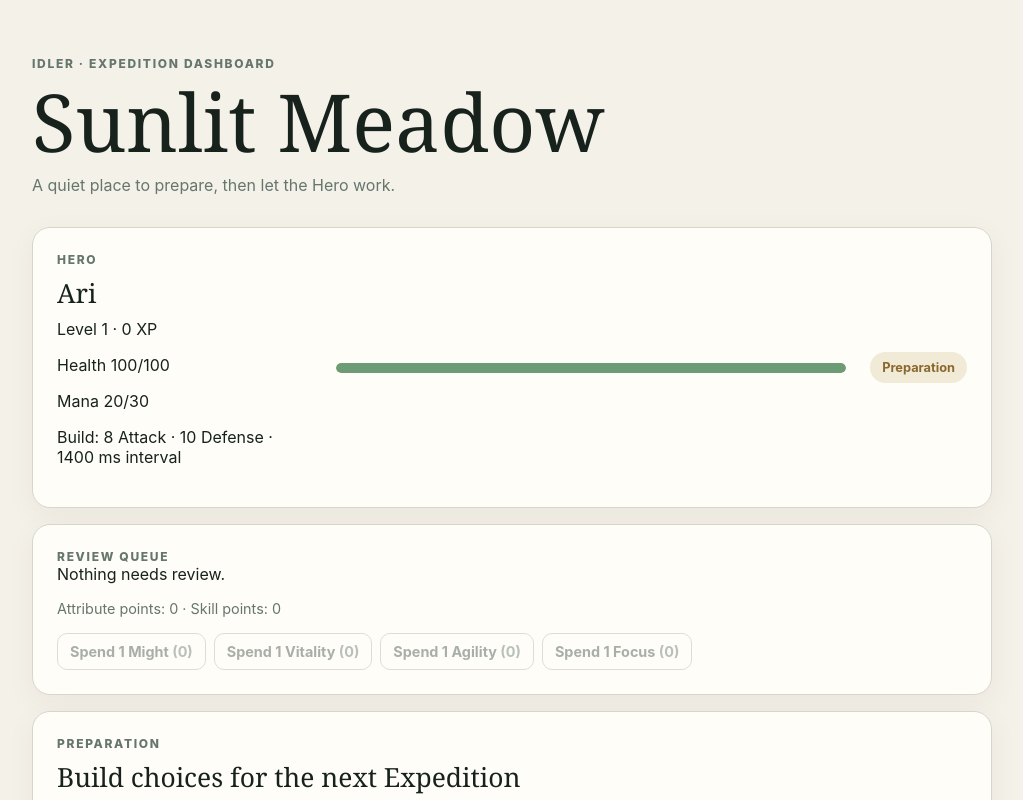
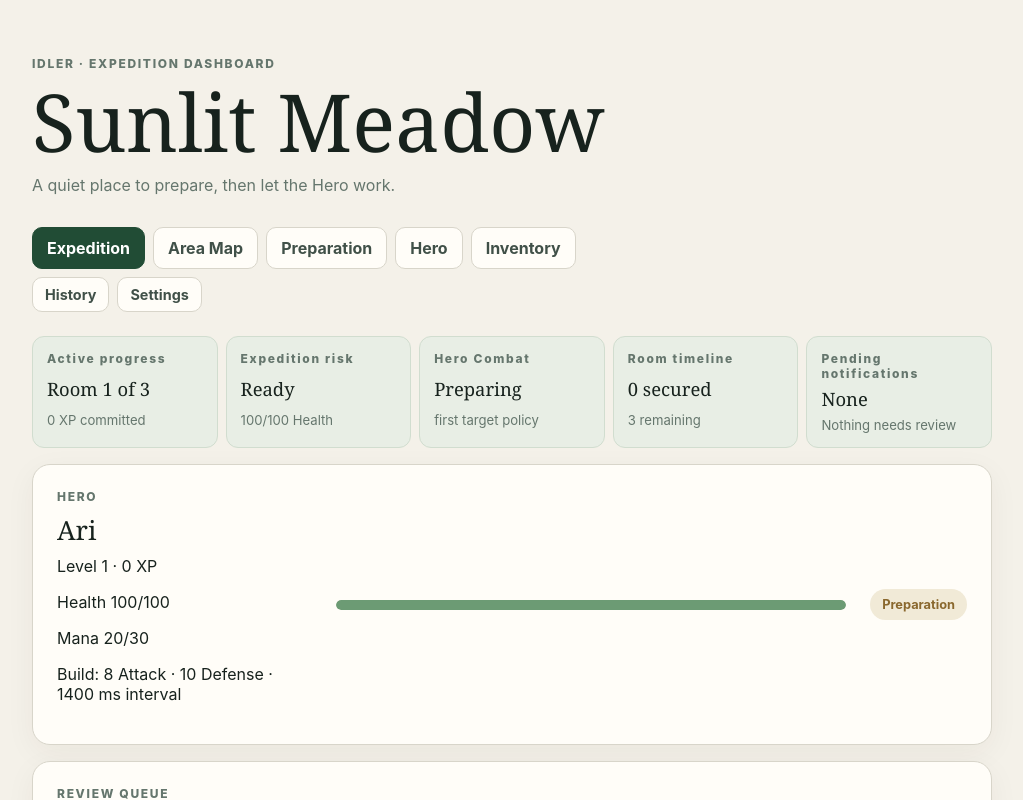
Before and after one commit to wtvar/idler, a React (Vite) app: page / in a window 1280 px wide. Shown: the top 800 px of the page, without its empty margins (128-1151 px from the left). Built offline with nearby package versions, Linux system fonts and the light colour scheme.

Commit message:
Complete player information architecture

```diff
--- a/src/App.tsx
+++ b/src/App.tsx
@@ -28,6 +28,8 @@ export function App() {
 
   const canStart = game.status === 'preparation' && game.progression.preparation.activeSkillIds.length === 4;
   const progress = game.roomType === 'complete' ? game.roomCount : game.roomIndex;
+  const expeditionRisk = game.status === 'recovery' ? 'Recovery' : game.status === 'active' && game.hero.health / game.hero.maxHealth < .35 ? 'High' : game.status === 'active' ? 'Watching' : 'Ready';
+  const heroCombatState = game.status === 'active' && game.roomType === 'combat' ? 'In Combat' : game.status === 'recovery' ? 'Recovering' : 'Preparing';
   const skillGroups: SkillKind[] = ['active', 'passive', 'aura', 'ultimate', 'mastery'];
   const skillButton = (skill: SkillDefinition) => {
     const rank = game.progression.skillRanks[skill.id] ?? 0;
@@ -49,7 +51,25 @@ export function App() {
   const equipButton = (item: Item, equipmentSlot?: EquipmentPosition) => <button className="secondary" onClick={() => send({ type: 'EQUIP_ITEM', itemId: item.id, equipmentSlot })} disabled={game.status !== 'preparation'}>{item.slot === 'ring' ? `Equip ${equipmentSlot ?? 'ring'}` : 'Equip'}</button>;
   return <main className="shell">
     <header><p className="eyebrow">IDLER · EXPEDITION DASHBOARD</p><h1>{game.areaName}</h1><p className="muted">A quiet place to prepare, then let the Hero work.</p></header>
-    <section className="hero-card" aria-label="Hero status">
+    <nav className="destination-nav" aria-label="Primary navigation">
+      <a className="active" href="#expedition">Expedition</a>
+      <a href="#area-map">Area Map</a>
+      <a href="#preparation">Preparation</a>
+      <a href="#hero">Hero</a>
+      <a href="#inventory">Inventory</a>
+    </nav>
+    <nav className="destination-nav secondary-nav" aria-label="Secondary navigation">
+      <a href="#history">History</a>
+      <a href="#settings">Settings</a>
+    </nav>
+    <section className="dashboard-summary" id="expedition" aria-label="Expedition summary">
+      <article><span className="label">Active progress</span><strong>Room {Math.min(progress + 1, game.roomCount)} of {game.roomCount}</strong><span>{game.committed.experience} XP committed</span></article>
+      <article><span className="label">Expedition risk</span><strong>{expeditionRisk}</strong><span>{Math.ceil(game.hero.health)}/{game.hero.maxHealth} Health</span></article>
+      <article><span className="label">Hero Combat</span><strong>{heroCombatState}</strong><span>{game.combat.targetPolicy} target policy</span></article>
+      <article><span className="label">Room timeline</span><strong>{progress} secured</strong><span>{game.roomCount - progress} remaining</span></article>
+      <article><span className="label">Pending notifications</span><strong>{game.reviewQueue.length || 'None'}</strong><span>{game.reviewQueue.length ? 'Review queue needs attention' : 'Nothing needs review'}</span></article>
+    </section>
+    <section className="hero-card" id="hero" aria-label="Hero status">
       <div><span className="label">HERO</span><h2>{game.hero.name}</h2><p>Level {game.progression.level} · {game.progression.experience} XP</p><p>Health {Math.ceil(game.hero.health)}/{game.hero.maxHealth}</p><p>Mana {Math.floor(game.combat.heroMana)}/{game.combat.maxMana}</p><p>Build: {game.hero.attack} Attack · {game.combat.heroDefense} Defense · {Math.round(game.hero.attackInterval)} ms interval</p></div>
       <div className="health-bar"><span style={{ width: `${Math.max(0, game.hero.health / game.hero.maxHealth * 100)}%` }} /></div>
       <div className="status-pill" data-status={game.status}>{game.status}</div>
@@ -62,7 +82,7 @@ export function App() {
         {(['might', 'vitality', 'agility', 'focus'] as const).map((attribute) => <button key={attribute} className="secondary" onClick={() => send({ type: 'SPEND_ATTRIBUTE', attribute })} disabled={game.status !== 'preparation' || game.progression.attributePoints === 0}>Spend 1 {attribute[0].toUpperCase() + attribute.slice(1)} <span>({game.progression.attributes[attribute]})</span></button>)}
       </div>
     </section>
-    <section className="panel preparation" aria-label="Preparation">
+    <section className="panel preparation" id="preparation" aria-label="Preparation">
       <span className="label">PREPARATION</span>
       <h2>Build choices for the next Expedition</h2>
       <p className="muted">{game.status === 'active' ? 'Build changes are locked during the active Expedition.' : `${game.progression.preparation.activeSkillIds.length}/4 Active Skills selected · ${game.progression.preparation.auraId ? '1' : '0'}/1 Aura · ${game.progression.preparation.ultimateId ? '1' : '0'}/1 Ultimate`}</p>
@@ -77,13 +97,13 @@ export function App() {
       </div>
       <button className="secondary" onClick={() => send({ type: 'RESPEC_SKILLS' })} disabled={game.status !== 'preparation'}>Free Respec</button>
     </section>
-    <section className="panel" aria-label="Area Map">
+    <section className="panel" id="area-map" aria-label="Area Map">
       <span className="label">AREA MAP</span>
       <h2>Choose an Area</h2>
       <div className="area-map">{getAreaMap(game).map((area) => <button className="secondary" key={area.id} onClick={() => send({ type: 'SELECT_AREA', areaId: area.id })} disabled={area.status === 'locked' || game.status !== 'preparation'}>{area.name} · {area.status}{area.completions > 0 ? ` · ${area.completions} completion${area.completions === 1 ? '' : 's'}` : ''}</button>)}</div>
       <p className="muted">Areas unlock in order. Replay an Area to earn its chapter Boss.</p>
     </section>
-    <section className="panel equipment" aria-label="Equipment and Loot">
+    <section className="panel equipment" id="inventory" aria-label="Equipment and Loot">
       <span className="label">EQUIPMENT &amp; LOOT</span>
       <h2>Build equipment</h2>
       <p className="muted">Inventory: {game.inventory.length}/{inventoryCapacity()} Items · {availableInventorySpace(game)} space available. Full Inventory keeps a stronger eligible Item and explains what was discarded.</p>
@@ -98,6 +118,7 @@ export function App() {
     {game.roomType === 'combat' && game.enemy && <section className="panel combat-state" aria-label="Combat state"><span className="label">COMBAT STATE</span><p>Target policy: {game.combat.targetPolicy}</p><p>Next Hero attack: {Math.max(0, game.hero.attackInterval - game.combat.heroAttackProgress)} ms</p><p>Statuses: {game.combat.heroStatuses.length + game.combat.enemyStatuses.length || 'none'}</p></section>}
     {game.outcome && <section className="panel" aria-label="Expedition outcome"><span className="label">EXPEDITION OUTCOME</span><h2>{game.outcome.result}</h2><p>Room reached: {game.outcome.roomReached} · committed {game.outcome.committed.experience} XP and {game.outcome.committed.currency} currency</p><p>Lost from the incomplete Room: {game.outcome.lost.experience} XP and {game.outcome.lost.currency} currency.</p><p>Consumables used: {Object.entries(game.outcome.consumables.potionsUsed).map(([kind, count]) => `${count} ${kind} Potion${count === 1 ? '' : 's'}`).join(' · ') || 'none'}{game.outcome.consumables.timedBuff ? ` · timed buff: ${game.outcome.consumables.timedBuff}` : ''}</p><p>{game.outcome.result === 'defeated' ? game.outcome.willRestart ? `Recovery: ${Math.ceil(game.recoveryRemainingMilliseconds / 1000)}s remaining; the Area will restart automatically.` : `Recovery: ${Math.ceil(game.recoveryRemainingMilliseconds / 1000)}s remaining; automatic repeat is stopped.` : 'No Recovery is required.'}</p></section>}
     <section className="controls" aria-label="Expedition commands"><button onClick={() => send({ type: 'START_EXPEDITION' })} disabled={!canStart}>Start Expedition</button><button className="secondary" onClick={() => send({ type: 'WITHDRAW' })} disabled={game.status !== 'active'}>Withdraw</button>{game.status === 'recovery' && <button className="secondary" onClick={() => send({ type: 'STOP_AUTO_REPEAT' })} disabled={!game.autoRepeat}>Stop automatic repeat</button>}<button className="secondary" onClick={simulateFiveMinutes}>Simulate 5 minutes</button><span className="muted">{game.status === 'active' ? 'The Hero is acting automatically.' : game.status === 'recovery' ? 'Recovery is advancing on the controlled clock.' : 'Choose Start Expedition when ready.'}</span></section>
-    <section className="panel log" aria-label="Recent outcomes"><span className="label">RECENT OUTCOMES</span><div className="log-entries">{game.events.slice().reverse().map((item) => <p key={item.id}><time dateTime={`PT${item.timestampMilliseconds / 1_000}S`}>{formatEventTime(item.timestampMilliseconds)}</time><span>{item.message}</span></p>)}</div></section>
+    <section className="panel log" id="history" aria-label="Recent outcomes"><span className="label">RECENT OUTCOMES</span><div className="log-entries">{game.events.slice().reverse().map((item) => <p key={item.id}><time dateTime={`PT${item.timestampMilliseconds / 1_000}S`}>{formatEventTime(item.timestampMilliseconds)}</time><span>{item.message}</span></p>)}</div></section>
+    <section className="panel settings" id="settings" aria-label="Settings"><span className="label">SETTINGS</span><h2>Expedition preferences</h2><p className="muted">The controlled clock and automatic Expedition behavior are shown here while settings are being expanded.</p><p>Automatic repeat: {game.autoRepeat ? 'on' : 'off'} · Controlled time: enabled</p></section>
   </main>;
 }
--- a/src/styles.css
+++ b/src/styles.css
@@ -3,6 +3,15 @@
 body { margin: 0; }
 .shell { width: min(960px, calc(100% - 32px)); margin: 0 auto; padding: 56px 0; }
 header { margin-bottom: 32px; }
+.destination-nav { display: flex; gap: 8px; flex-wrap: wrap; margin: 0 0 8px; }
+.destination-nav a { color: #405048; border: 1px solid #d8d5ca; border-radius: 10px; padding: 10px 14px; background: #fffdf8; font-weight: 700; text-decoration: none; }
+.destination-nav a:hover, .destination-nav a:focus-visible, .destination-nav a.active { color: #fff; background: #214c35; border-color: #214c35; }
+.secondary-nav { margin-bottom: 24px; }
+.secondary-nav a { font-size: .9rem; padding: 8px 12px; }
+.dashboard-summary { display: grid; grid-template-columns: repeat(5, 1fr); gap: 8px; margin-bottom: 16px; }
+.dashboard-summary article { display: grid; gap: 5px; min-height: 112px; padding: 14px; background: #e8eee5; border: 1px solid #d1ddcf; border-radius: 12px; }
+.dashboard-summary strong { font-family: Georgia, serif; font-size: 1.15rem; font-weight: 400; }
+.dashboard-summary article > span:last-child { color: #65766d; font-size: .82rem; }
 .eyebrow, .label { color: #65766d; font-size: .75rem; font-weight: 800; letter-spacing: .14em; }
 h1, h2, p { margin-top: 0; }
 h1 { font-family: Georgia, serif; font-size: clamp(2.5rem, 8vw, 5rem); font-weight: 400; line-height: .95; margin-bottom: 16px; }
@@ -48,4 +57,6 @@ button:disabled { cursor: not-allowed; opacity: .45; }
 .item-inspector h3 { margin: 0 0 6px; }
 .item-inspector p { margin: 6px 0; }
 .item-actions, .inventory { display: flex; flex-wrap: wrap; gap: 8px; margin-top: 10px; }
+.settings { margin-top: 16px; }
 @media (max-width: 640px) { .shell { padding: 32px 0; } .hero-card, .grid { grid-template-columns: 1fr; } .hero-card { gap: 12px; } }
+@media (max-width: 820px) { .dashboard-summary { grid-template-columns: repeat(2, 1fr); } }
```
Also changed, not shown: 1 other file (tests, documents, lock files or other folders).
